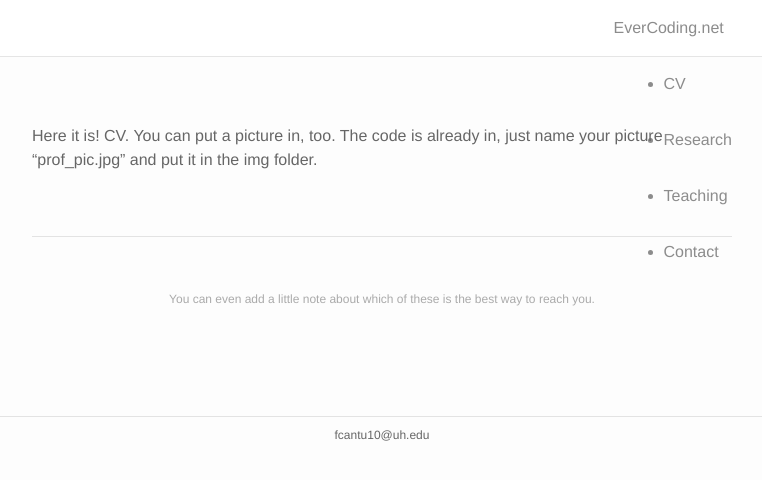
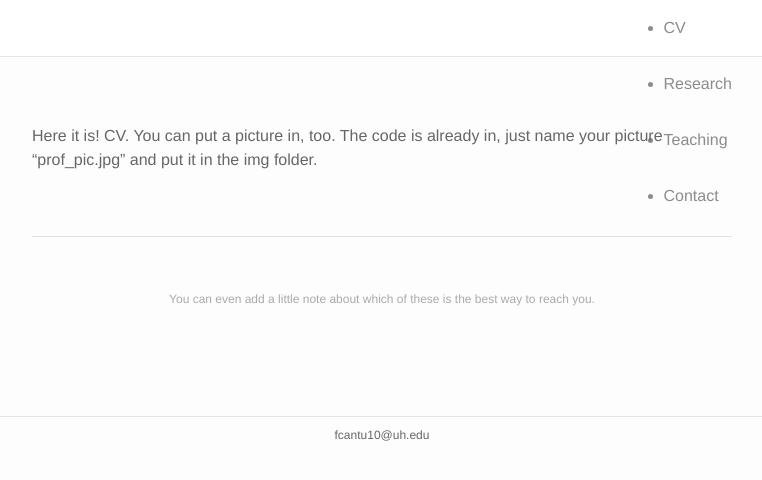
Before and after one commit to franciscocantu/franciscocantu.github.io, a Jekyll site: the page built from cv.md, in a window 1280 px wide. Shown: the top 480 px of the page, without its empty margins (258-1020 px from the left). Built offline with Jekyll 4.4.1, drawn with Linux system fonts in a browser that asks for light colours; nearby versions of some CDN libraries.

Commit message:
Update header.html

```diff
--- a/_includes/header.html
+++ b/_includes/header.html
@@ -3,19 +3,14 @@
   <div class="wrapper">
 
     <nav class="site-nav">
+      <ul>
 
-      <div class="trigger">
-        <div class="navbar" id="page-top">
-      <div class="navbar-inner">
-        <div class="container">
-          <a class="brand" href="/">EverCoding.net</a>
-          <ul class="nav">
             <li><a href="/cv.html">CV</a></li>
         <li><a href="/research.html">Research</a></li>
         <li><a href="/teaching.html">Teaching</a></li>
         <li><a href="/contact.html">Contact</a></li>
-      </div>
 
+      </ul>
     </nav>
 
   </div>
```
